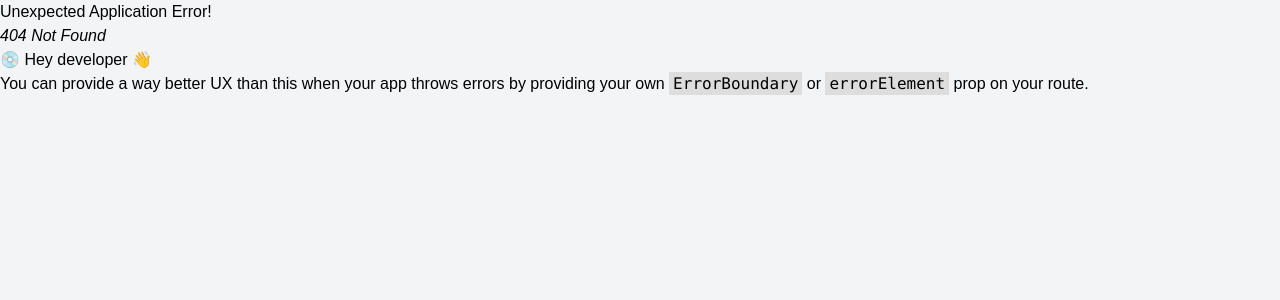
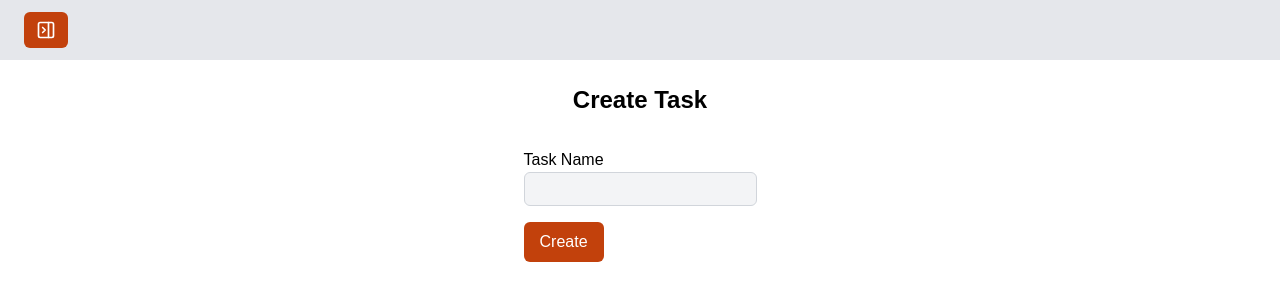
Before and after one commit to shoibaldas/ToDo-client, a React (Create React App) app: page /create-task in a window 1280 px wide. Before the commit this address had no page. Shown: the top 300 px of the page. Built offline with nearby package versions, Linux system fonts and the light colour scheme.

Commit message:
creating task page designined and posting relevant data is completed

```diff
--- a/src/components/Sidebar/Sidebar.js
+++ b/src/components/Sidebar/Sidebar.js
@@ -18,6 +18,11 @@ const Sidebar = ({ isOpen, toggleSidebar }) => {
             Add Employee
           </Link>
         </li>
+        <li className="mb-2">
+          <Link to="/create-task" className="text-blue-300 hover:text-blue-200">
+            Create Task
+          </Link>
+        </li>
       </ul>
     </div>
   );
--- /dev/null
+++ b/src/pages/CreateTask/CreateTask.js
@@ -0,0 +1,88 @@
+import React from "react";
+import { useForm } from "react-hook-form";
+import Swal from "sweetalert2";
+
+const CreateTask = () => {
+  const {
+    register,
+    handleSubmit,
+    formState: { errors },
+    resetField,
+  } = useForm({
+    mode: "onChange",
+    defaultValues: {
+      taskName: "",
+    },
+  });
+
+  const onSubmit = (data) => {
+    fetch("http://localhost:5000/tasks", {
+      method: "POST",
+      headers: {
+        "Content-Type": "application/json",
+      },
+      body: JSON.stringify(data),
+    })
+      .then((response) => response.json())
+      .then((data) => {
+        console.log("Success:", data);
+        if (data.success) {
+          localStorage.setItem("user", JSON.stringify(data.results));
+          Swal.fire({
+            icon: "success",
+            title: "Added Successfully!",
+          });
+        } else {
+          Swal.fire({
+            icon: "error",
+            title: "Oops...",
+            text: "Something went wrong, try later!",
+          });
+        }
+      })
+      .catch((error) => {
+        console.error("Error:", error);
+      });
+
+    // reset Field
+    resetField("taskName");
+  };
+
+  return (
+    <div className="flex flex-col items-center justify-center">
+      <h2 className="text-2xl font-bold mb-8">Create Task</h2>
+      <form onSubmit={handleSubmit(onSubmit)}>
+        <div className="grid grid-cols-1 gap-6 mb-4">
+          {/* Task Name */}
+          <div className="flex flex-col">
+            <label htmlFor="taskName" className="font-medium block">
+              Task Name
+            </label>
+            <input
+              {...register("taskName", { required: "Task name is required" })}
+              type="text"
+              className="form-input bg-gray-100 border border-gray-300 px-3 py-1 rounded-md"
+            />
+            {errors.name && (
+              <span className="text-red-500 text-sm">
+                {errors.name.message}
+              </span>
+            )}
+          </div>
+        </div>
+
+        {/* Submit Button */}
+        <div>
+          <button
+            type="submit"
+            className="bg-orange-700 hover:bg-orange-800 text-white py-2 px-4 rounded-md"
+          >
+            Create
+          </button>
+        </div>
+      </form>
+    </div>
+  );
+};
+
+export default CreateTask;
```
Also changed, not shown: src/routes/Routes/Routes.js (+20 -15 lines).
